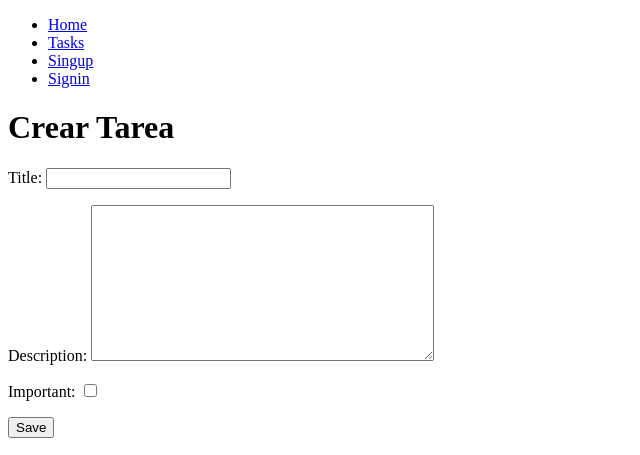
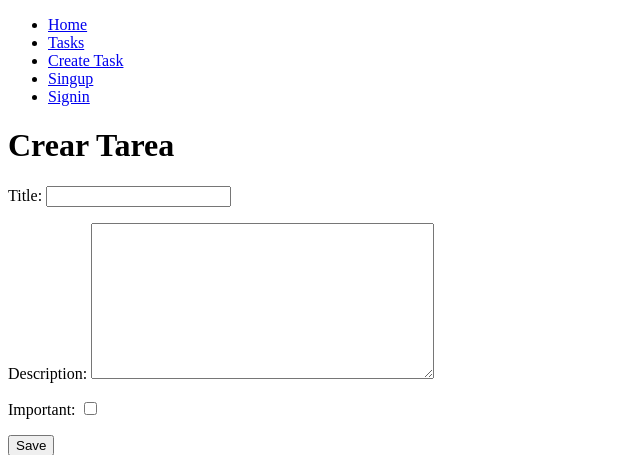
Before and after one commit to Rumplestinki/crud-auth, a Django app: page /tasks/create/ in a window 1280 px wide. Shown: the top 455 px of the page, without its empty margins (0-640 px from the left). Run offline with Django 4.2, Linux system fonts and the light colour scheme.

Commit message:
Se agrego la funcionalidad de crear tareas

```diff
--- a/tasks/templates/base.html
+++ b/tasks/templates/base.html
@@ -13,6 +13,9 @@
             </li>
             <li>
                 <a href="/tasks">Tasks</a>
+            </li>
+            <li>
+                <a href="/tasks/create">Create Task</a>
             </li>
             <!-- Si se inicio secion lo muestra -->
             {% if user.is_authenticated %}
--- a/tasks/templates/create_task.html
+++ b/tasks/templates/create_task.html
@@ -3,8 +3,11 @@
 {% block content %}
     <h1>Crear Tarea</h1>
 
+    {{error}}
+
     <form action="/tasks/create/" method="POST">
         {% csrf_token %}
+
         {{form.as_p}}
 
         <button>
--- a/tasks/views.py
+++ b/tasks/views.py
@@ -53,10 +53,17 @@ def create_task(request):
         'form': TaskForm
     })
     else:
-        print(request.POST)
-        return render(request, 'create_task.html', {
-        'form': TaskForm
-        })
+        try:
+            form = TaskForm(request.POST)
+            new_task = form.save(commit=False)
+            new_task.user = request.user
+            new_task.save()
+            return redirect('tasks')
+        except ValueError:
+            return render(request, 'create_task.html', {
+                'form': TaskForm,
+                'error': 'Ingrese datos validos'
+            })
 
 
 def singout(request):
```
Also changed, not shown: db.sqlite3.
